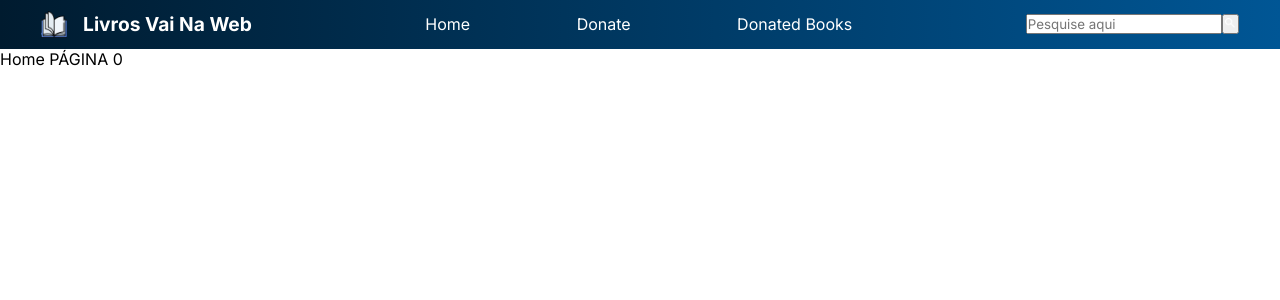
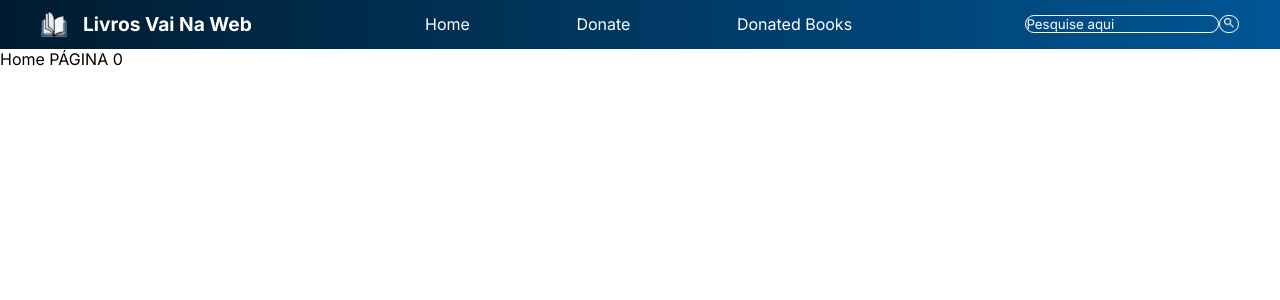
Before and after one commit to lolimamota/livros, a React (Vite) app: page / in a window 1280 px wide. Shown: the top 300 px of the page. Built offline with nearby package versions, Linux system fonts and the light colour scheme.

Commit message:
STL: Mudança da cor do placeholder

```diff
--- a/src/App.jsx
+++ b/src/App.jsx
@@ -43,9 +43,9 @@ function App() {
           </ul>
         </nav>
         <form className={S.divInput}>
-          <input type="text" className="search-input" placeholder="Pesquise aqui" aria-label="search"
+          <input type="text" className={S.searchInput} placeholder="Pesquise aqui" aria-label="search"
             autocomplete="off" />
-          <button  className="search-submt" aria-label="submit search">
+          <button  className={S.searchSubmt} aria-label="submit search">
             <img src={Lupa} alt="Imagem de uma lupa, indicando o campo de busca do site" className={S.wLupa} />
           </button>
         </form>
--- a/src/scss/styleComponents/routes/style-routes.module.scss
+++ b/src/scss/styleComponents/routes/style-routes.module.scss
@@ -32,14 +32,15 @@
 
     }
     .divInput{
-        .search-submt{
+        .searchSubmt{
             width: 1.5vw;
             border-radius: 100px 100px 100px 100px;
             background-color: transparent;
             border: solid #FFF .1rem;
             cursor: pointer;
         }
-        .search-input{
+        .searchInput{
+            color: color.$text-header;
             border-radius: 100px 100px 100px 100px;
             background-color: transparent;
             border: solid #FFF .1rem;
@@ -55,3 +56,7 @@
     width: 1vw;
     padding: .1rem;
 }
+
+input::-webkit-input-placeholder {
+    color: color.$text-header;
+  }
```
